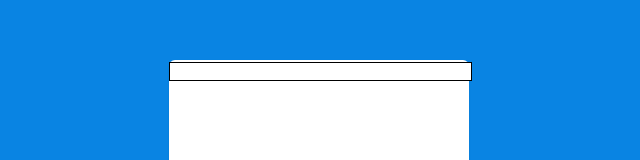
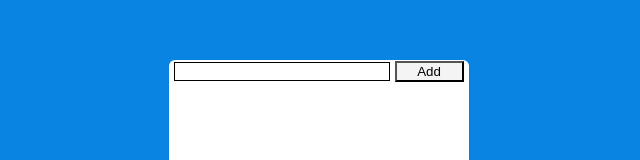
Before and after one commit to GermanRodrickson/to-do-list-react, a React (Create React App) app: page / in a window 1280 px wide. Shown: the part 190-350 px from the top of the page, without its empty margins (321-961 px from the left). Built offline with nearby package versions, Linux system fonts and the light colour scheme.

Commit message:
css form

```diff
--- a/src/components/form.js
+++ b/src/components/form.js
@@ -1,16 +1,31 @@
 import React, { Component } from "react";
 import styled from "styled-components";
+
+
+const Wrapper = styled.div`
+`
 
 const InputText = styled.input`
   box-shadow: none;
   border: 1px solid black;
-  width: 99%;
+  flex: 1;
+  width: 70%;
+  margin-left: 5px;
 `;
+const Button = styled.input`
+  width: 23%;
+  background-color: #f4f4f4;
+  margin-right: 5px;
+`;
+
+
 
 class Input extends Component {
   render() {
     return (
-      <InputText type="text" />
+      <Wrapper>
+        <InputText type="text" /> <Button type="submit" value="Add"/>
+      </Wrapper>
     );
   }
 }
```
